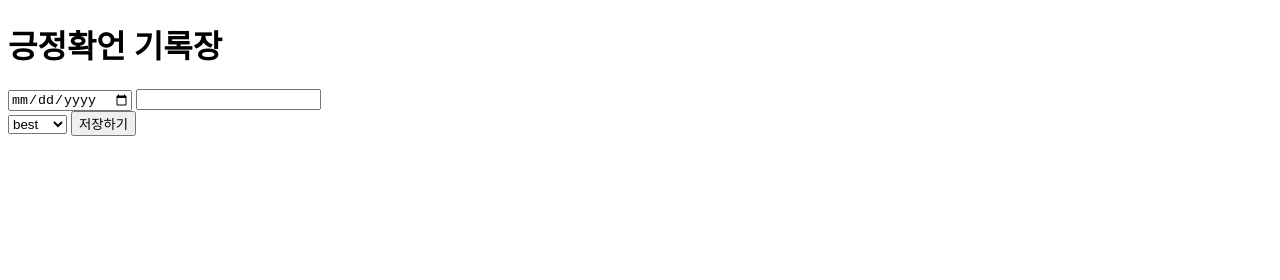
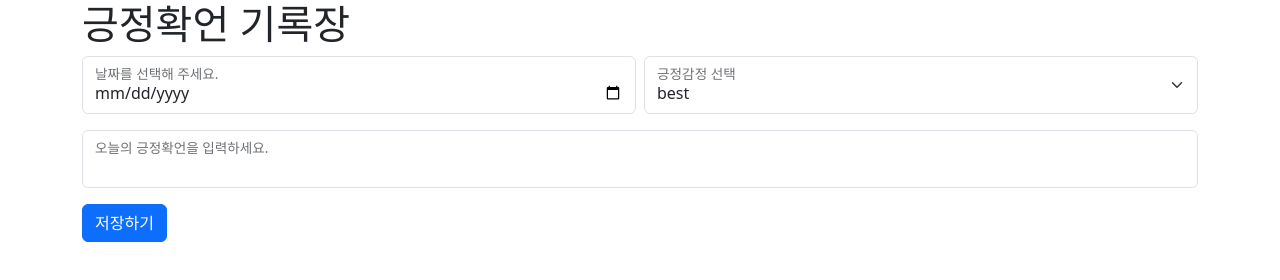
Before and after one commit to happymaker1024/frontend_positive_diary, a plain HTML site: page index.html in a window 1280 px wide. Drawn offline with nearby package versions, Linux system fonts and the light colour scheme.

Commit message:
긍정확인 입력 폼 부트스트랩 적용

```diff
--- a/index.html
+++ b/index.html
@@ -4,26 +4,39 @@
     <meta charset="UTF-8">
     <meta name="viewport" content="width=device-width, initial-scale=1" />
     <title>긍정확언 기록장</title>
-    <link href="https://cdn.jsdelivr.net/npm/bootstrap@5.3.3/dist/css/bootstrap.min.css">
+    <link rel="stylesheet" href="https://cdn.jsdelivr.net/npm/bootstrap@5.3.3/dist/css/bootstrap.min.css">
     <link rel="stylesheet" href="style.css">
 </head>
 <body>
     <main class="container">
         <h1>긍정확언 기록장</h1>
-        <input type="date" id="date" />
-        <input type="text" id="text" />
+        <div class="row g-2 mb-3">
+            <div class="col-md">
+              <div class="form-floating">
+                <input type="date" class="form-control" id="date">
+                <label for="date">날짜를 선택해 주세요.</label>
+              </div>
+            </div>
+            <div class="col-md">
+              <div class="form-floating">
+                <select class="form-select" id="mood">
+                    <option value="best">best</option>
+                    <option value="star">star</option>
+                    <option value="inlove">inlove</option>
+                    <option value="happy">happy</option>
+                    <option value="heart">heart</option>
+                </select>
+                <label for="mood">긍정감정 선택</label>
+              </div>
+            </div>
+          </div>
 
-        <div id="emoji"></div>
+          <div class="form-floating mb-3">
+            <input type="text" class="form-control" id="text">
+            <label for="text">오늘의 긍정확언을 입력하세요.</label>
+          </div>
 
-        <select id="mood">
-            <option value="best">best</option>
-            <option value="star">star</option>
-            <option value="inlove">inlove</option>
-            <option value="happy">happy</option>
-            <option value="heart">heart</option>
-        </select>
-
-        <button type="button" id="save">저장하기</button>
+        <button type="button" id="save" class="btn btn-primary">저장하기</button>
 
         <div id="result"></div>
     </main>
```
